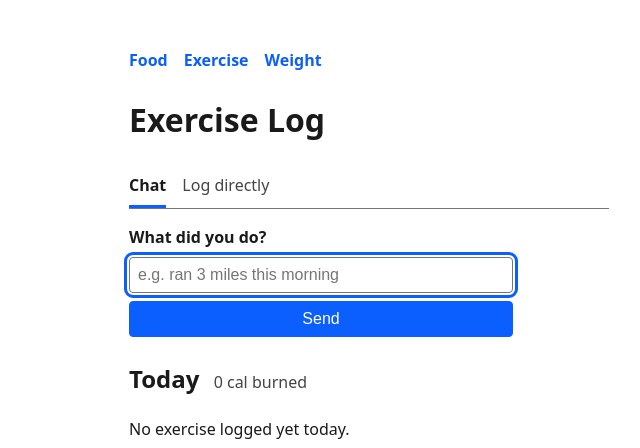
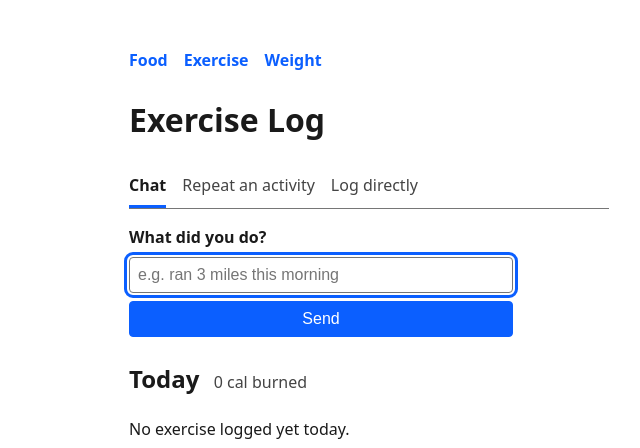
Before and after one commit to benroot/food-tracker, a Flask app: page /exercise in a window 1280 px wide. Shown: the top 448 px of the page, without its empty margins (271-911 px from the left). Run offline with Flask 3, Linux system fonts and the light colour scheme; data that the repository does not hold is empty.

Commit message:
repeat exercises now work. Also can repeat exercise or food from same day.

```diff
--- a/app.py
+++ b/app.py
@@ -12,19 +12,21 @@ load_env_file()
 
 MEAL_TYPES = ("Breakfast", "Lunch", "Dinner", "Snack", "Dessert", "Drink")
 REPEATABLE_MEAL_TYPES = ("Breakfast", "Lunch", "Dinner")
-RECENT_MEAL_OPTIONS_LIMIT = 3
+RECENT_OPTIONS_LIMIT = 3
 TIME_PATTERN = re.compile(r"^([01]\d|2[0-3]):[0-5]\d$")
 
 
-def _recent_meal_options(db, meal_type, before_date, limit=RECENT_MEAL_OPTIONS_LIMIT):
+def _recent_meal_options(db, meal_type, limit=RECENT_OPTIONS_LIMIT):
+    # Today's own entries are included -- repeating the same meal twice in
+    # one day is a legitimate case, not just a same-day-repeat edge case.
     entry_rows = db.execute(
         """
         SELECT id, entry_date FROM log_entries
-        WHERE meal_type = ? AND entry_date < ?
+        WHERE meal_type = ?
         ORDER BY entry_date DESC, entry_time DESC, id DESC
         LIMIT ?
         """,
-        (meal_type, before_date, limit),
+        (meal_type, limit),
     ).fetchall()
 
     options = []
@@ -42,6 +44,30 @@ def _recent_meal_options(db, meal_type, before_date, limit=RECENT_MEAL_OPTIONS_L
             }
         )
     return options
+
+
+def _recent_exercise_options(db, limit=RECENT_OPTIONS_LIMIT):
+    # Today's own entries are included -- repeating the same activity twice
+    # in one day (e.g. cycling to work, then back) is a real, common case.
+    rows = db.execute(
+        """
+        SELECT id, entry_date, activity, calories_burned
+        FROM exercise_log
+        ORDER BY entry_date DESC, entry_time DESC, id DESC
+        LIMIT ?
+        """,
+        (limit,),
+    ).fetchall()
+    return [
+        {
+            "entry_id": row["id"],
+            "entry_date": row["entry_date"],
+            "activity": row["activity"],
+            "calories_burned": row["calories_burned"],
+        }
+        for row in rows
+    ]
+
 
 app = Flask(__name__)
 app.secret_key = secrets.token_hex(32)
@@ -90,11 +116,13 @@ def exercise_page():
         (today,),
     ).fetchall()
     total_calories_burned = sum(entry["calories_burned"] for entry in entries)
+    repeat_options = _recent_exercise_options(db)
     return render_template(
         "exercise.html",
         entries=entries,
         total_calories_burned=total_calories_burned,
         pending_question=session.get("pending_exercise_question"),
+        repeat_options=repeat_options,
     )
 
 
@@ -258,6 +286,50 @@ def exercise_entry_delete(entry_id):
     return redirect(url_for("exercise_page"))
 
 
+@app.route("/exercise/repeat", methods=["POST"])
+def exercise_repeat():
+    raw_entry_id = request.form.get("entry_id", "")
+    if not raw_entry_id.isdigit():
+        flash("That activity no longer exists.", "error")
+        return redirect(url_for("exercise_page"))
+    entry_id = int(raw_entry_id)
+
+    db = dbmod.get_db()
+    source = db.execute(
+        """
+        SELECT activity, calories_burned, is_estimate, assumption_note
+        FROM exercise_log WHERE id = ?
+        """,
+        (entry_id,),
+    ).fetchone()
+    if source is None:
+        flash("That activity no longer exists.", "error")
+        return redirect(url_for("exercise_page"))
+
+    now = datetime.now()
+    requested_time = request.form.get("entry_time", "").strip()
+    entry_time = requested_time if requested_time and TIME_PATTERN.match(requested_time) else now.strftime("%H:%M")
+    db.execute(
+        """
+        INSERT INTO exercise_log
+            (entry_date, entry_time, activity, calories_burned, is_estimate, assumption_note)
+        VALUES (?, ?, ?, ?, ?, ?)
+        """,
+        (
+            now.date().isoformat(),
+            entry_time,
+            source["activity"],
+            source["calories_burned"],
+            source["is_estimate"],
+            source["assumption_note"],
+        ),
+    )
+    db.commit()
+
+    flash(f'Logged: {source["activity"]} ({source["calories_burned"]} cal)', "success")
+    return redirect(url_for("exercise_page"))
+
+
 @app.route("/", methods=["GET"])
 def food_page():
     db = dbmod.get_db()
@@ -280,7 +352,7 @@ def food_page():
         (today,),
     ).fetchone()[0]
     repeat_options = {
-        meal_type: _recent_meal_options(db, meal_type, today)
+        meal_type: _recent_meal_options(db, meal_type)
         for meal_type in REPEATABLE_MEAL_TYPES
     }
     return render_template(
--- a/templates/exercise.html
+++ b/templates/exercise.html
@@ -9,10 +9,12 @@
 
   <div class="tabs">
     <input type="radio" name="tab" id="tab-chat" class="tab-input" checked>
+    <input type="radio" name="tab" id="tab-repeat" class="tab-input">
     <input type="radio" name="tab" id="tab-direct" class="tab-input">
 
     <div class="tab-list">
       <label for="tab-chat">Chat</label>
+      <label for="tab-repeat">Repeat an activity</label>
       <label for="tab-direct">Log directly</label>
     </div>
 
@@ -31,6 +33,29 @@
         >
         <button type="submit">Send</button>
       </form>
+    </section>
+
+    <section class="tab-panel" id="panel-repeat" aria-label="Repeat a previous activity">
+      <h2>Repeat a previous activity</h2>
+      {% if repeat_options %}
+        <form method="post" action="{{ url_for('exercise_repeat') }}">
+          <label for="repeat_time">Log at time (optional)</label>
+          <input type="time" id="repeat_time" name="entry_time">
+
+          <ul class="repeat-options">
+            {% for option in repeat_options %}
+              <li>
+                <button type="submit" name="entry_id" value="{{ option['entry_id'] }}">
+                  {{ option["activity"] }} &mdash; {{ option["calories_burned"] }} cal
+                  <span class="repeat-date">{{ option["entry_date"] }}</span>
+                </button>
+              </li>
+            {% endfor %}
+          </ul>
+        </form>
+      {% else %}
+        <p>Nothing to repeat yet &mdash; once you've logged an activity, it'll show up here for quick re-logging.</p>
+      {% endif %}
     </section>
 
     <section class="tab-panel" id="panel-direct" aria-label="Log directly">
```
Also changed, not shown: tests/test_app.py (+78 -2 lines).
